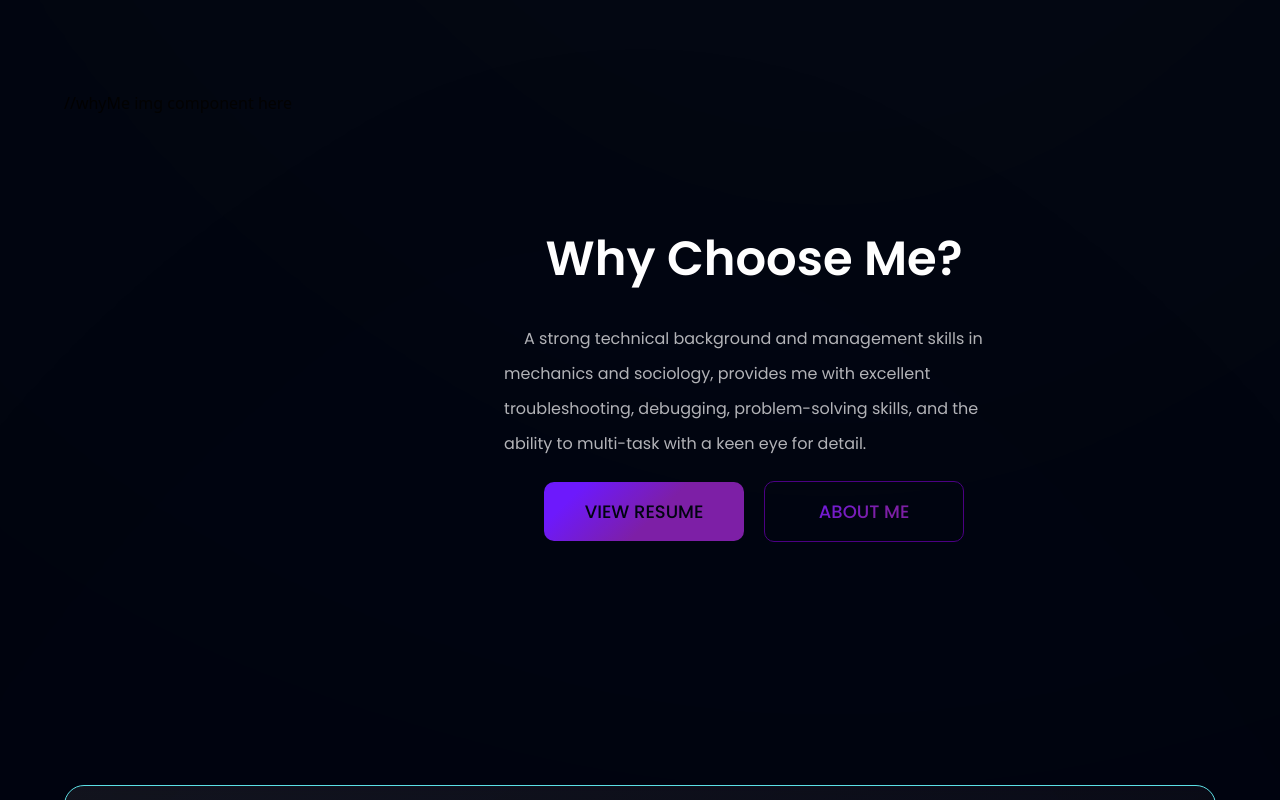
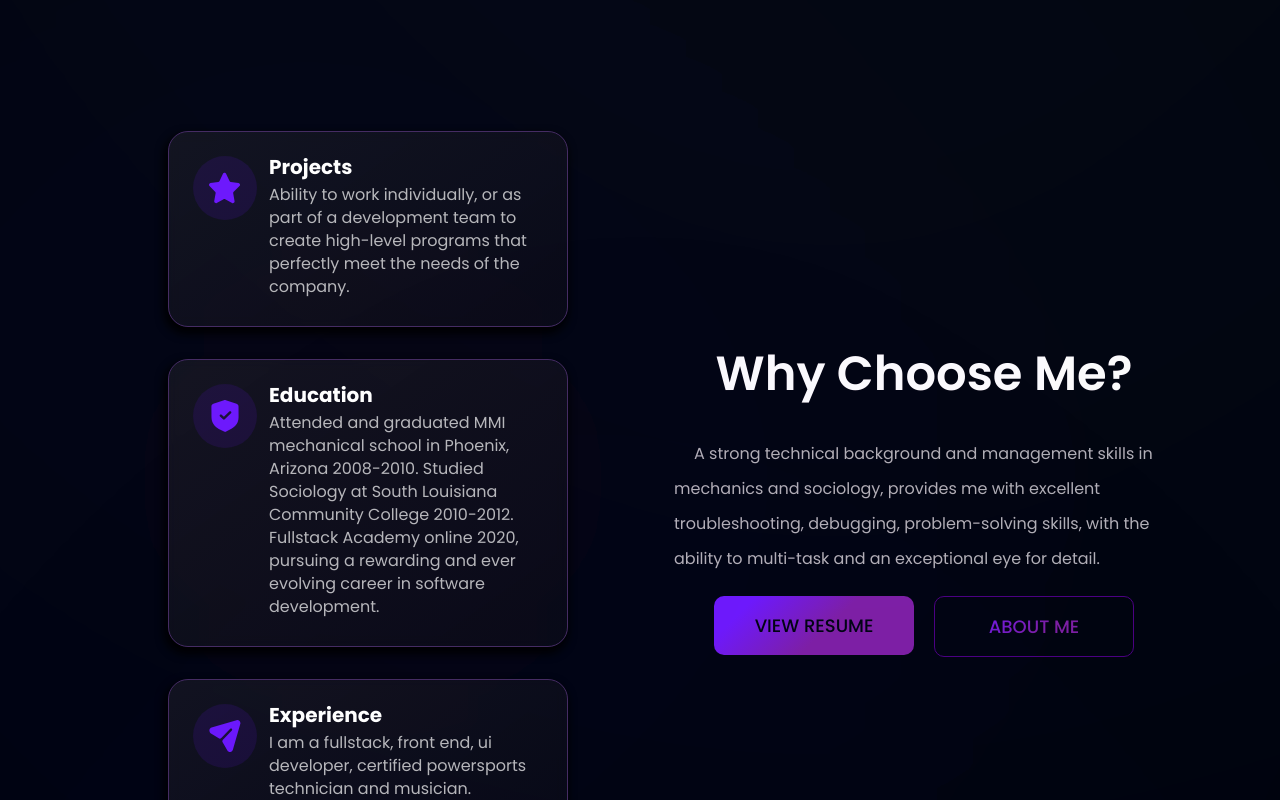
Before and after one commit to NicBab/resume-portfolio, a React (Vite) app: page / in a window 1280 px wide. Shown: the part 2320-3120 px from the top of the page. Built offline with nearby package versions, Linux system fonts and the light colour scheme.

Commit message:
bio page buttons div styling

```diff
--- a/src/components/bio/Bio.jsx
+++ b/src/components/bio/Bio.jsx
@@ -2,32 +2,56 @@ import {
   BUTTON,
   SecBtn,
   CertCard,
-  FeatureCard,
 } from "../index/components.index";
 import { Link } from "react-router-dom";
 import styles, { layout } from "../.././style";
-import { features } from "../../constants/features-data/features-data.index";
 
 const Bio = () => {
   return (
-    <div className={`bg-primary ${styles.paddingX} flex-col`}>
-
+    <div className={`bg-primary ${styles.paddingX} ${styles.flexCenter} flex-col`}>
       <div className="p-20">
         <CertCard />
       </div>
 
-      <div className={`${styles.paddingX} ${styles.flexCenter} flex-col`}>
-        <div className={`${layout.sectionImg} flex-col`}>
-          {features.map((feature, index) => (
-            <FeatureCard key={feature.id} {...feature} index={index} />
-          ))}
+<div>
+      <div
+        className={`flex flex-col p-8 w-[300px] rounded-[20px] z-[1] glass-card-2 mt-10 mb-10 xs:w-auto md:max-w-[900px]`}
+      >
+        <div className={`${styles.paragraph}`}>
+          {" "}
+          Hi all! My name is Nic Babineaux, I am currently located in Lafayette,
+          Louisiana. I am a fullstack, front end, ui developer, certified
+          powersports technician and musician.
+          <p>
+            Attended and graduated MMI mechanical school in Phoenix, Arizona
+            class of 2010. Then went on to study Sociology/Social Psychology at
+            South Louisiana Community College 2010-2012. Recent graduate of
+            fullstack academy and pursuing my career in software development.
+          </p>
+          <p>
+            Bored with standard educational practices, I decided to travel the
+            country and made lifetime memories along the way. Post travels I
+            returned to my mechanical career path. Ended up in Denver, Colorado
+            where I made some of the best friends and memories of my life.
+            Returning to south Louisiana some years later...still in the
+            powersports industry, I was on the search for something bigger,
+            better, and more rewarding. I got into cryptocurrencies and day
+            trading. Furthermore, that led to an extreme interest in web design
+            and software development.
+          </p>
+          <p>
+            I enrolled in the Fullstack Academy of software and graduated in
+            2021 and never looked back. Actively operating as a freelance front
+            end and fullstack developer, creating responsive and functional web
+            applications for individual artists and local small businesses! to
+            work individually, or as part of a development team to create
+            high-level programs that perfectly meet the needs of the company.
+          </p>
         </div>
-        <div className="absolute z-[0]  w-[50%] h-[60%] rounded-full purple__gradient opacity-[.15]" />
-      </div>
 
-      <div
-        className={`${styles.padding} ${styles.flexEnd} flex-col`}
-      >
+
+    </div>
+    <div className="flex items-end self-end flex-col p-10">
         <Link to="/contact">
           <BUTTON name="CONTACT ME" />
         </Link>
@@ -35,50 +59,12 @@ const Bio = () => {
           <SecBtn name="VIEW RESUME" />
         </Link>
       </div>
+  </div>
+
+
+
     </div>
   );
 };
 
 export default Bio;
-
-{
-  /* <div
-          className={`flex flex-row p-8 w-[300px] rounded-[20px] z-[1] glass-card-2 mt-10 mb-10 xs:w-auto md:max-w-[900px]`}
-        >
-          <div className={`${styles.paragraph}`}>
-            {" "}
-            Hi all! My name is Nic Babineaux, I am currently located in
-            Lafayette, Louisiana. I am a fullstack, front end, ui developer,
-            certified powersports technician and musician.
-            <p>
-              Attended and graduated MMI mechanical school in Phoenix, Arizona
-              class of 2010. Then went on to study Sociology/Social Psychology
-              at South Louisiana Community College 2010-2012. Recent graduate of
-              fullstack academy and pursuing my career in software development.
-            </p>
-            <p>
-              Bored with standard educational practices, I decided to travel the
-              country and made lifetime memories along the way. Post travels I
-              returned to my mechanical career path. Ended up in Denver,
-              Colorado where I made some of the best friends and memories of my
-              life. Returning to south Louisiana some years later...still in the
-              powersports industry, I was on the search for something bigger,
-              better, and more rewarding. I got into cryptocurrencies and day
-              trading. Furthermore, that led to an extreme interest in web
-              design and software development.
-            </p>
-            <p>
-              I enrolled in the Fullstack Academy of software and graduated in
-              2021 and never looked back. Actively operating as a freelance
-              front end and fullstack developer, creating responsive and
-              functional web applications for individual artists and local small
-              businesses!
-
-              to work individually,
-        or as part of a development team to
-        create high-level programs that perfectly meet the needs of the
-        company.
-            </p>
-          </div>
-        </div> */
-}
--- a/src/components/business/Business.jsx
+++ b/src/components/business/Business.jsx
@@ -3,12 +3,23 @@ import styles, { layout } from "../.././style";
 import {
   BUTTON,
   SecBtn,
+  FeatureCard
 } from "../.././components/index/components.index";
+import { features } from "../../constants/features-data/features-data.index";
 
 const Business = () => {
   return (
     <section id="features" className={`${layout.section}`}>
-//whyMe img component here
+
+      <div className={`${styles.paddingX} ${styles.flexCenter} flex-col`}>
+        <div className={`${layout.sectionImg} flex-col`}>
+          {features.map((feature, index) => (
+            <FeatureCard key={feature.id} {...feature} index={index} />
+          ))}
+        </div>
+        <div className="absolute z-[0]  w-[50%] h-[60%] rounded-full purple__gradient opacity-[.15]" />
+      </div>
+
       <div className={`${layout.sectionInfo} mt-10 mb-20`}>
         <h2 className={styles.heading2}>
           <br className="sm:block hidden" />
@@ -17,10 +28,11 @@ const Business = () => {
         <div className={`${styles.paragraph} max-w-[500px]`}>
           A strong technical background and management skills in mechanics and
           sociology, provides me with excellent troubleshooting, debugging,
-          problem-solving skills, and the ability to multi-task with a keen eye
+          problem-solving skills, with the ability to multi-task and an exceptional eye
           for detail.
         </div>
-        <div>
+
+        <div className="md:flex flex-row">
           <Link to="/resume">
             <BUTTON name="VIEW RESUME" />
           </Link>
@@ -28,6 +40,7 @@ const Business = () => {
             <SecBtn name="ABOUT ME" />
           </Link>
         </div>
+
       </div>
     </section>
   );
--- a/src/components/cards/feature-card/FeatureCard.jsx
+++ b/src/components/cards/feature-card/FeatureCard.jsx
@@ -6,7 +6,7 @@ const FeatureCard = ({ icon, title, path, content, index }) => {
   return (
     <>
       <div
-        className={`flex flex-row w-[300px] h-[auto] sm:w-[600px] p-6 rounded-[20px] z-[1] ${
+        className={`flex flex-row w-[300px] h-[auto] sm:w-[400px] p-6 rounded-[20px] z-[1] ${
           index !== features.length - 1 ? "mb-8" : "mb-0"
         } glass-card transform shadow`}
       >
--- a/src/components/deal/Deal.jsx
+++ b/src/components/deal/Deal.jsx
@@ -19,7 +19,7 @@ const Deal = () => {
           <img
             src={grouse_room}
             alt="me_drumPic"
-            className="w=[160px] h-[120px] sm:w-[250px] sm:h-[210px] relative left-10 -top-10 sm:left-20 sm:-top-10 rounded-md z-[1] shadow"
+            className="w=[150px] h-[150px] sm:w-[250px] sm:h-[250px] relative left-10 -top-10 sm:left-20 sm:-top-10 rounded-md z-[1] shadow"
           />
         </div>
       </div>
--- a/src/constants/features-data/features-data.index.js
+++ b/src/constants/features-data/features-data.index.js
@@ -1,12 +1,6 @@
 import { Send, Shield, Star } from "../../assets/index/assets.index";
 
 export const features = [
-  {
-    id: "feature-1",
-    title: "History",
-    content:
-      "Bored with standard educational practices, I decided to travel the country and made lifetime memories along the way. Post travels I returned to my mechanical career path. Ended up in Denver, Colorado where I made some of the best friends and memories of my life. Returning to south Louisiana some years later...still in the powersports industry, I was on the search for something bigger, better, and more rewarding. I got into cryptocurrencies and day trading. Furthermore, that led to an extreme interest in web design and software development.",
-  },
   {
     id: "feature-2",
     icon: Star,
@@ -19,19 +13,13 @@ export const features = [
     icon: Shield,
     title: "Education",
     content:
-      "Attended and graduated MMI mechanical school in Phoenix, Arizona class of 2010. Then went on to study Sociology/Social Psychology at South Louisiana Community College 2010-2012. Recent graduate of fullstack academy and pursuing my career in software development.",
+      "Attended and graduated MMI mechanical school in Phoenix, Arizona 2008-2010. Studied Sociology at South Louisiana Community College 2010-2012. Fullstack Academy online 2020, pursuing a rewarding and ever evolving career in software development.",
   },
   {
     id: "feature-4",
     icon: Send,
     title: "Experience",
     content:
-      "Hi all! My name is Nic Babineaux, I am currently located in Lafayette, Louisiana. I am a fullstack, front end, ui developer, certified powersports technician and musician.",
-  },
-  {
-    id: "feature-5",
-    icon: Send,
-    title: "Interests",
-    content: "SaaS, Software, Web 3, Financial Markets, Stock Trading, Digital Currencies, Travel, Instruments/Music",
+      "I am a fullstack, front end, ui developer, certified powersports technician and musician.",
   },
 ];
--- a/src/constants/projects-data/projects-data.index.js
+++ b/src/constants/projects-data/projects-data.index.js
@@ -11,7 +11,7 @@ export const projectsInfo = [
       title: "Ecommerce app",
       description: "Lorem ipsum dolor sit amet, consectetur adipiscing elit, sed do eiusmod tempor incididunt ut labore et dolore magna aliqua.",
       url: "",
-      gitHubUrl: "",
+      gitHubUrl: "https://github.com/NicBab/fs-ecommerce-app",
     },
     {
       id: 2,
```
